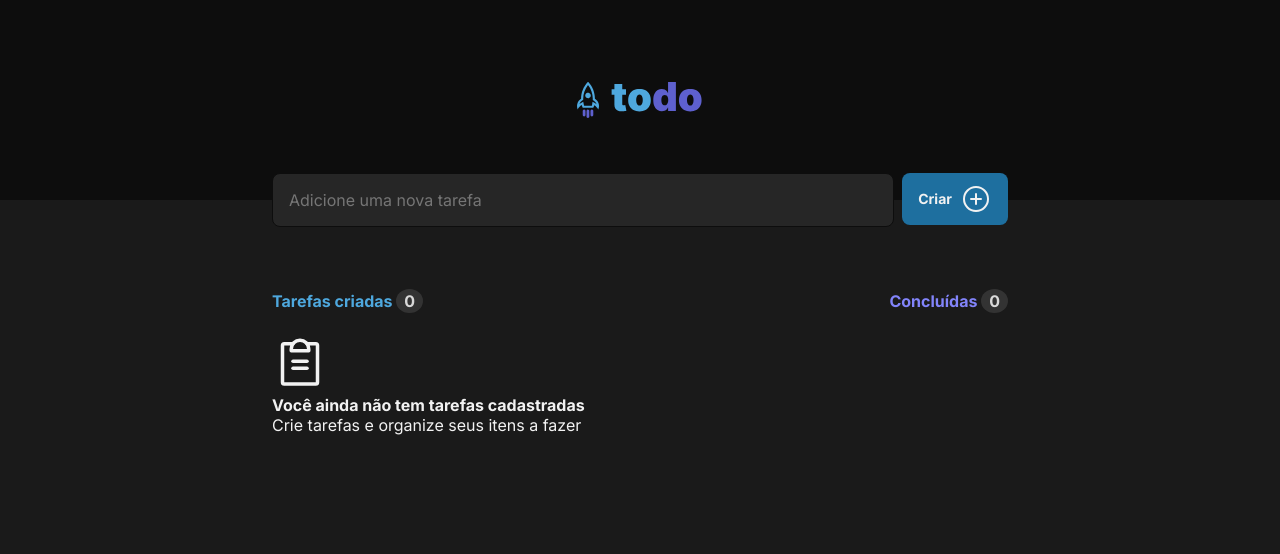
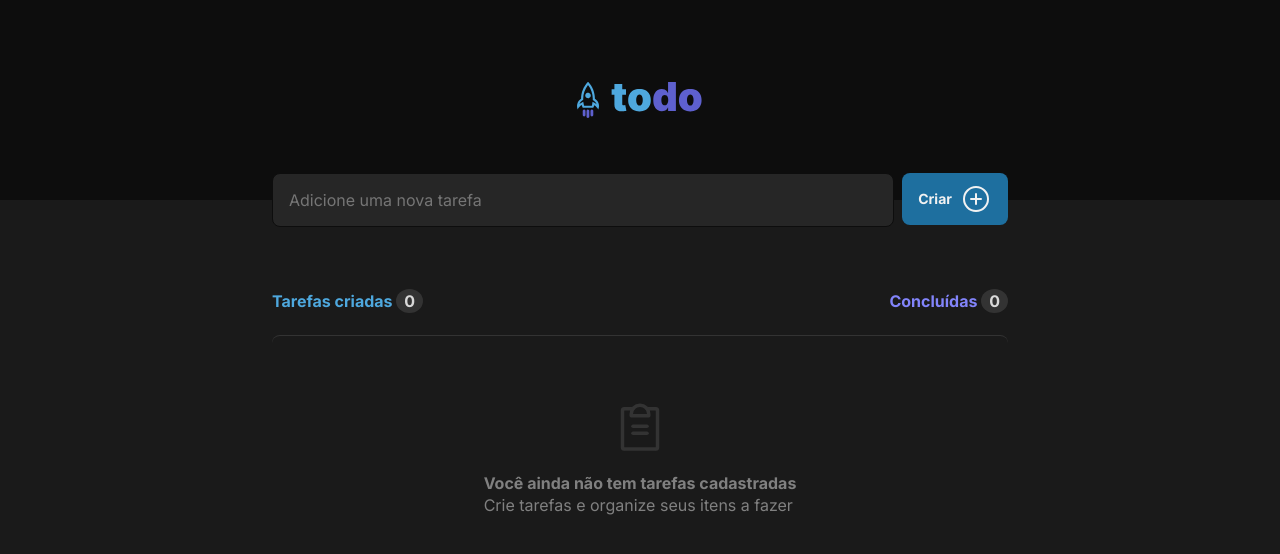
Before and after one commit to SouzaVitoria/ToDo-List, a React (Vite) app: page / in a window 1280 px wide. Shown: the top 554 px of the page. Built offline with nearby package versions, Linux system fonts and the light colour scheme.

Commit message:
"no to-do" message - styles component

```diff
--- a/src/components/Todos/Todos.module.css
+++ b/src/components/Todos/Todos.module.css
@@ -25,3 +25,20 @@
   background-color: var(--gray-400);
   border-radius: 50%;
 }
+
+.nothingToDo {
+  border-top: 1px solid var(--gray-400);
+  border-radius: 8px;
+  padding: 4rem 0;
+  display: flex;
+  flex-direction: column;
+  align-items: center;
+  gap: 16px;
+}
+
+.nothingToDo .messages {
+  font-style: normal;
+  font-size: 1rem;
+  line-height: 1.375rem;
+  color: var(--gray-300);
+}
--- a/src/components/Todos/Todos.tsx
+++ b/src/components/Todos/Todos.tsx
@@ -14,9 +14,9 @@ export function Todos() {
           </p>
         </div>
 
-        <div className="nothingToDo">
-          <ClipboardText size={56} />
-          <div className="messages">
+        <div className={styles.nothingToDo}>
+          <ClipboardText size={56} color="#333333" />
+          <div className={styles.messages}>
             <strong> Você ainda não tem tarefas cadastradas </strong>
             <p> Crie tarefas e organize seus itens a fazer </p>
           </div>
```
